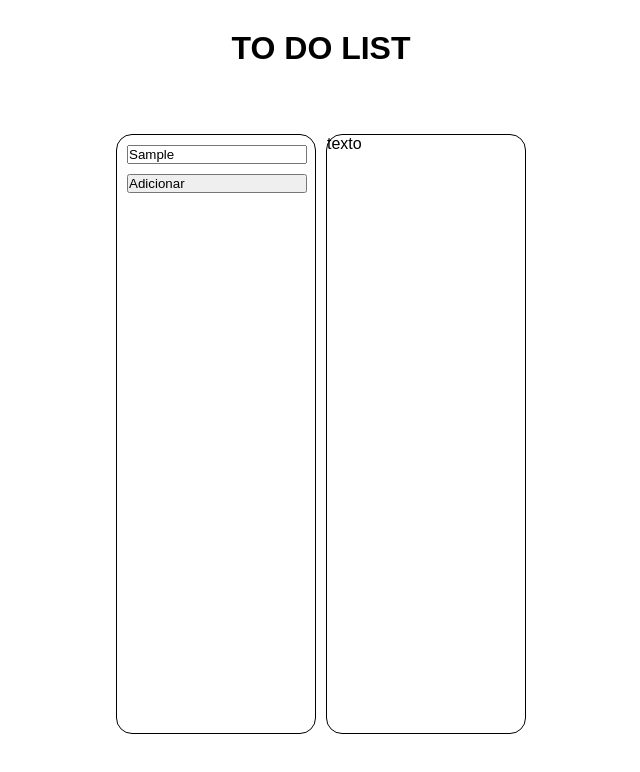
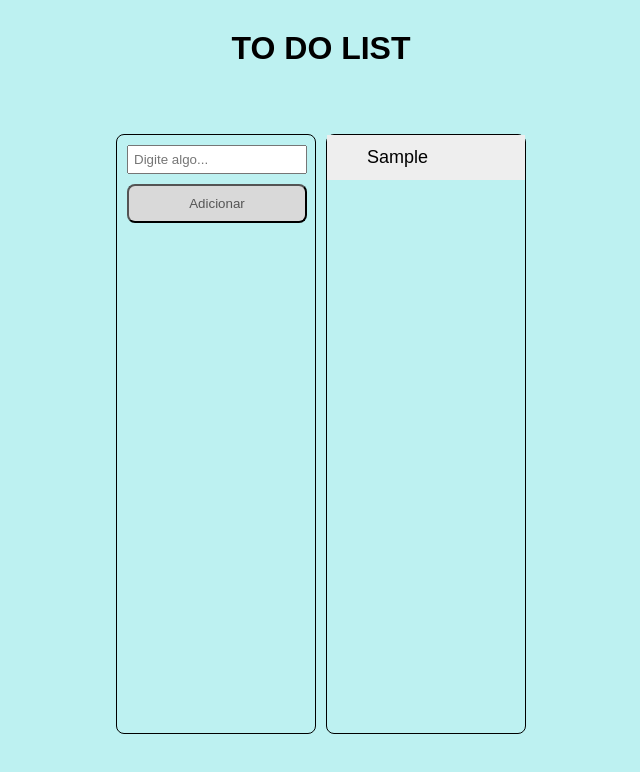
Before and after one commit to hernandesdoug/todo-list, a plain HTML site: page index.html in a window 1280 px wide. Both pictures are taken after typing "Sample" into the empty fields and a click on the button "Adicionar". Shown: the whole page, without its empty margins (319-959 px from the left). Drawn offline with Linux system fonts and the light colour scheme.

Commit message:
crianco funcao para adicionar lista

```diff
--- a/css/styles.css
+++ b/css/styles.css
@@ -10,6 +10,7 @@ html,
 body,
 .container {
   min-height: 100vh;
+  background-color: #bdf1f1;
 }
 
 .container {
@@ -29,27 +30,20 @@ body,
   position: relative;
   text-transform: uppercase;
   font-weight: bold;
-  color:black;
+  color: #000;
 }
 
 .add-itens {
   width: 200px;
   height: 600px;
   border: 1px solid black;
-  border-radius: 1rem;
+  border-radius: 0.5rem;
 }
-
-.lista-itens {
-  width: 200px;
-  height: 600px;
-  border: 1px solid black;
-  border-radius: 1rem;
-}
-
 
 #item {
   width: 180px;
   margin: 10px;
+  padding: 5px;
   display: flex;
   align-items: center;
 }
@@ -57,15 +51,50 @@ body,
 #btn-add {
   width: 180px;
   margin: 10px;
+  padding: 10px;
   display: flex;
   align-items: center;
+  text-align: center;
+  justify-content: center;
+  background: #d9d9d9;
+  color: #555;
+  cursor: pointer;
+  transition: 0.3s;
+  border-radius: 0.5rem;
+}
+
+#btn-add:hover {
+  background-color: #bbb;
+}
+
+.lista-itens {
+  width: 200px;
+  height: 600px;
+  border: 1px solid black;
+  border-radius: 0.5rem;
 }
 
 .list-itens {
   list-style: none;
+  margin: 5px;
+  padding: 5px;
 }
 
 ul {
   margin: 0;
   padding: 0;
 }
+
+ul li {
+  cursor: pointer;
+  position: relative;
+  padding: 12px 8px 12px 40px;
+  list-style-type: none;
+  background: #eee;
+  font-size: 18px;
+  transition: 0.2s;
+}
+
+ul li:hover {
+  background: #ddd;
+}
--- a/index.html
+++ b/index.html
@@ -15,8 +15,7 @@
             <button id="btn-add">Adicionar</button>
         </div>
         <div class="lista-itens">
-            <ul class="list-itens">
-                <li>texto</li>
+            <ul id="list-itens">
             </ul>
         </div>
     </div>
--- a/js/app.js
+++ b/js/app.js
@@ -0,0 +1,17 @@
+function adicionaItem() {
+    let li = document.createElement("li");
+    let item = document.getElementById("item").value;
+    let itemLi = document.createTextNode(item);
+    li.appendChild(itemLi);
+    if(item === ''){
+        alert("Você precisa digitar algo para adicionar!");
+    }else{
+        document.getElementById("list-itens").appendChild(li);
+    }
+    document.getElementById("item").value = "";
+}
+
+document.addEventListener("DOMContentLoaded", function(){
+    const adicionar = document.getElementById("btn-add");
+    adicionar.addEventListener('click', adicionaItem);
+})
```
